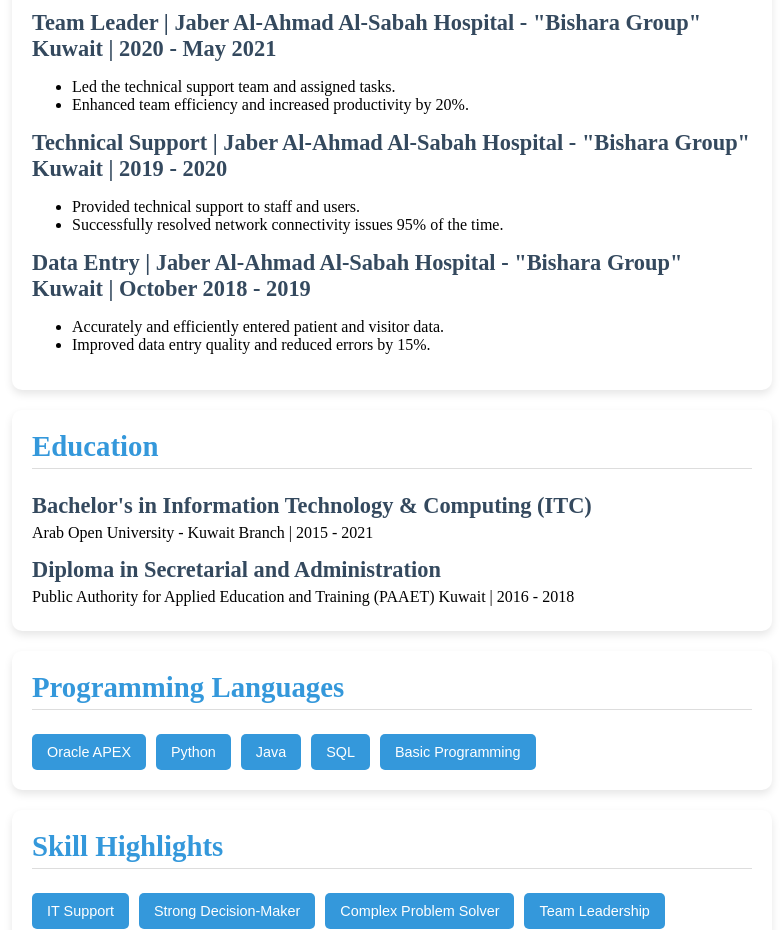
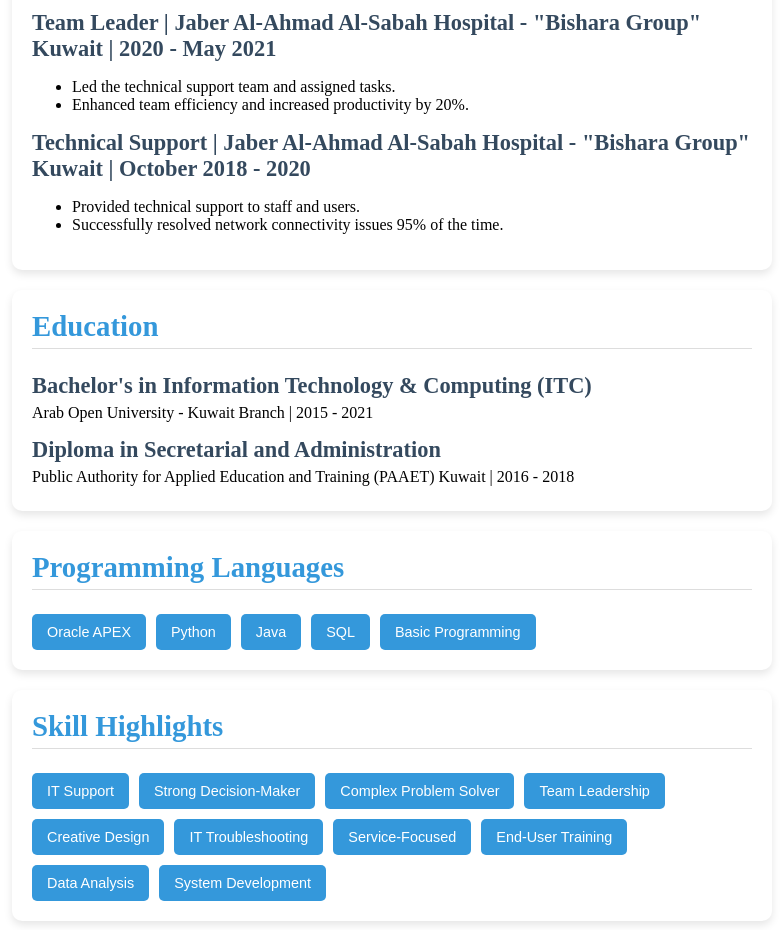
Before and after one commit to Mo74Hamdy/CV, a plain HTML site: page index.html in a window 1280 px wide. Shown: the part 1020-1950 px from the top of the page, without its empty margins (248-1031 px from the left). Drawn offline with Linux system fonts and the light colour scheme.

Commit message:
Update index.html

```diff
--- a/index.html
+++ b/index.html
@@ -138,16 +138,12 @@
                 <li>Led the technical support team and assigned tasks.</li>
                 <li>Enhanced team efficiency and increased productivity by 20%.</li>
             </ul>
-            <h3>Technical Support | Jaber Al-Ahmad Al-Sabah Hospital - "Bishara Group" Kuwait | 2019 - 2020</h3>
+            <h3>Technical Support | Jaber Al-Ahmad Al-Sabah Hospital - "Bishara Group" Kuwait | October 2018 - 2020</h3>
             <ul>
                 <li>Provided technical support to staff and users.</li>
                 <li>Successfully resolved network connectivity issues 95% of the time.</li>
             </ul>
-            <h3>Data Entry | Jaber Al-Ahmad Al-Sabah Hospital - "Bishara Group" Kuwait | October 2018 - 2019</h3>
-            <ul>
-                <li>Accurately and efficiently entered patient and visitor data.</li>
-                <li>Improved data entry quality and reduced errors by 15%.</li>
-            </ul>
+
         </div>
 
         <div class="card">
```
